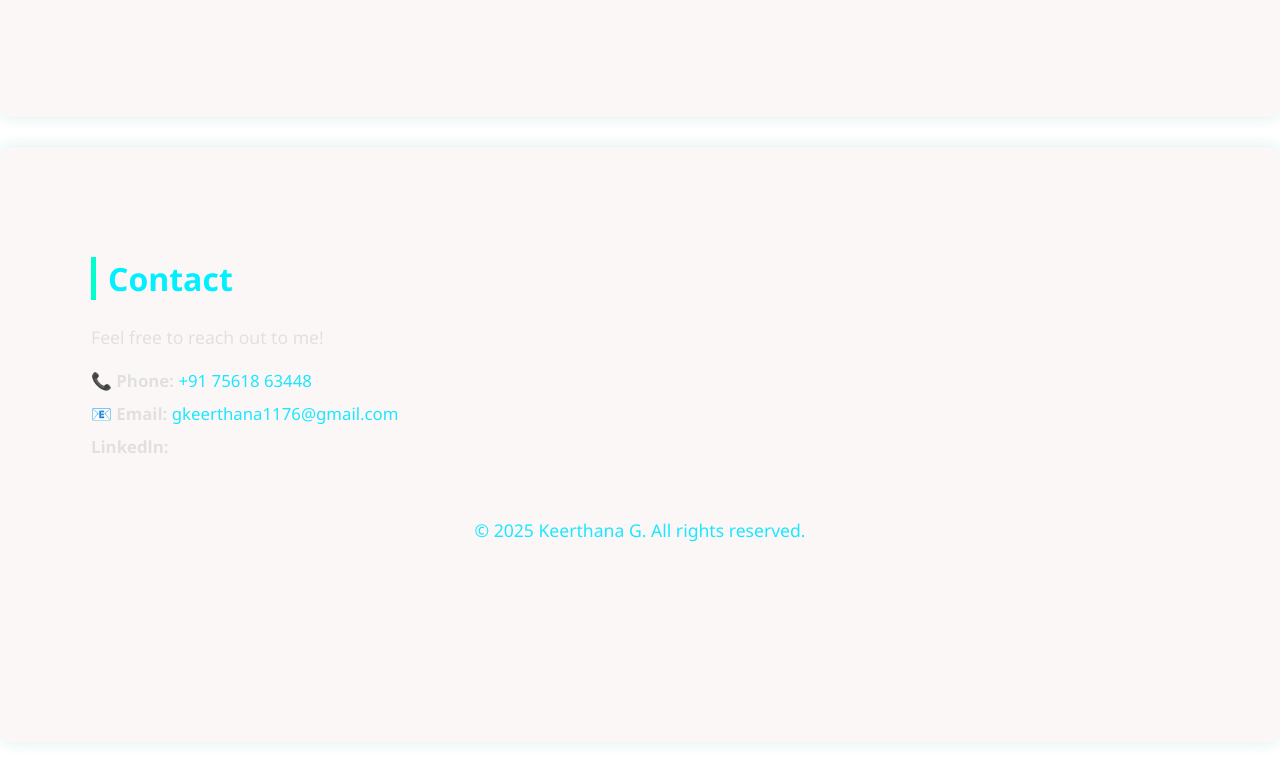
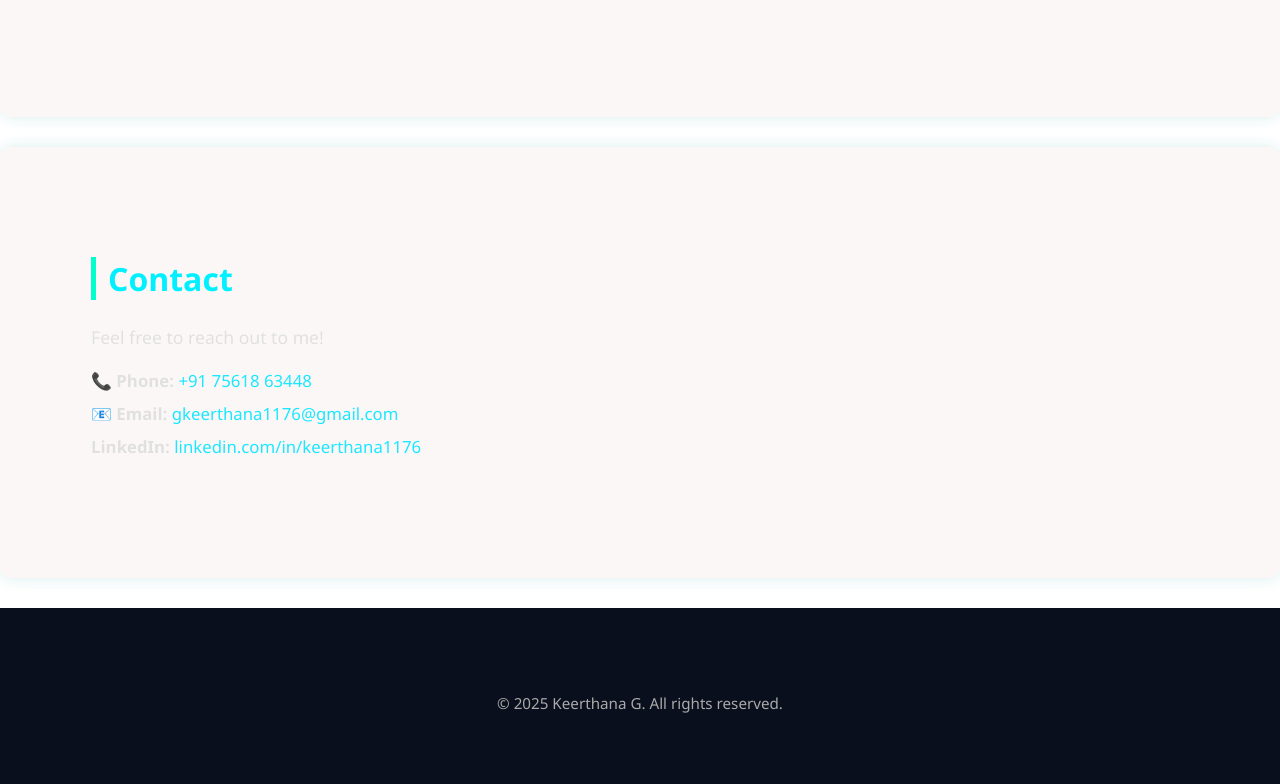
Before and after one commit to gkeerthanakee/Portfolio, a plain HTML site: page index.html in a window 1280 px wide. Shown: the part 3075-3859 px from the top of the page. Drawn offline with Linux system fonts and the light colour scheme.

Commit message:
Update index.html

```diff
--- a/index.html
+++ b/index.html
@@ -134,7 +134,7 @@
       <ul style="list-style: none; padding-left: 0;">
         <li><strong>📞 Phone:</strong> <a href="tel:+917561863448">+91 75618 63448</a></li>
         <li><strong>📧 Email:</strong> <a href="mailto:gkeerthana1176@gmail.com">gkeerthana1176@gmail.com</a></li>
-        <li><strong> Linkedln:</strong> <a href="linkedin.com/in/keerthana1176</a></li>
+        <li><strong> LinkedIn:</strong> <a href="linkedin.com/in/keerthana1176">linkedin.com/in/keerthana1176</a></li>
       </ul>
     </div>
   </section>
```
